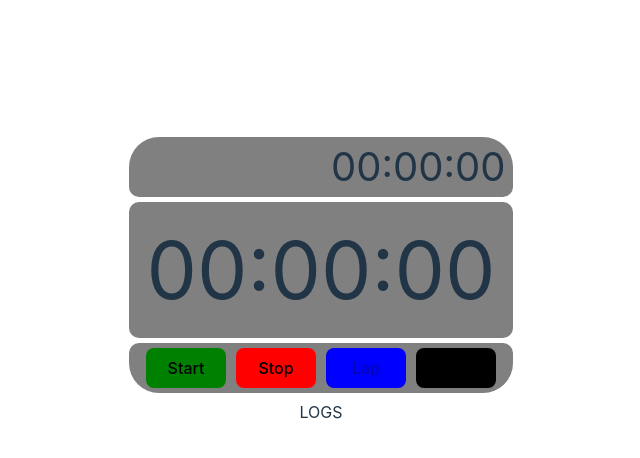
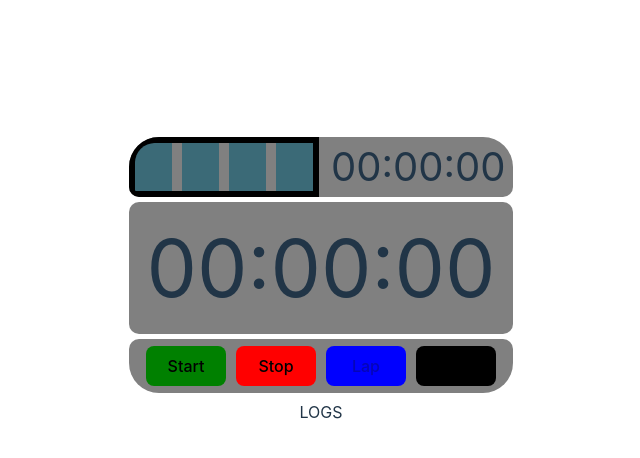
Before and after one commit to Paveu99/Stopwatch, a React (Vite) app: page / in a window 1280 px wide. Shown: the top 458 px of the page, without its empty margins (319-959 px from the left). Built offline with nearby package versions, Linux system fonts and the light colour scheme.

Commit message:
Minor styling changes and now the top left element is divided into 4 elements to resemble solar panels charging the stopwatch

```diff
--- a/src/styles/StopwatchView.scss
+++ b/src/styles/StopwatchView.scss
@@ -1,6 +1,6 @@
 .main_view {
   display: grid;
-  grid-template-rows: 3fr 7fr 2fr;
+  grid-template-rows: 3fr 7fr 3fr;
   width: 30vw;
   min-width: 300px;
   max-width: 600px;
@@ -24,7 +24,14 @@
   display: flex;
   justify-content: center;
   align-items: center;
-  //font-size: 32px;
+  &.left {
+    border: black 6px solid;
+    background-color: grey;
+    display: grid;
+    grid-template-columns: 1fr 1fr 1fr 1fr;
+    grid-gap: 10px;
+    border-radius: 30px 0 0 10px;
+  }
 }
 
 .bigger-stopwatch {
@@ -32,9 +39,12 @@
   display: flex;
   justify-content: center;
   align-items: center;
-  //font-size: 72px;
   background-color: grey;
   border-radius: 10px 10px 10px 10px;
+}
+
+.display-name {
+  font-family: "Arial", serif;
 }
 
 .buttons {
```
